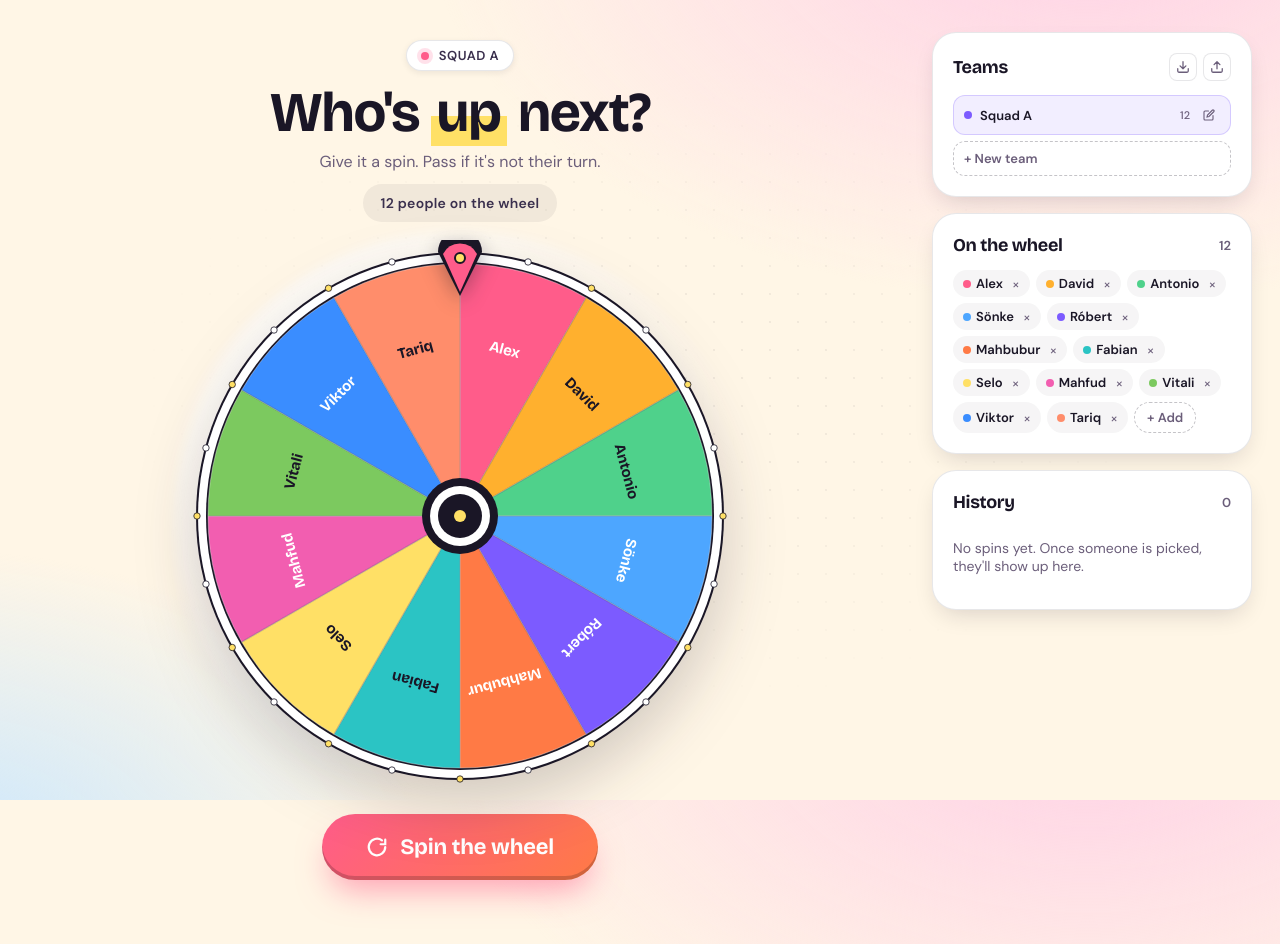
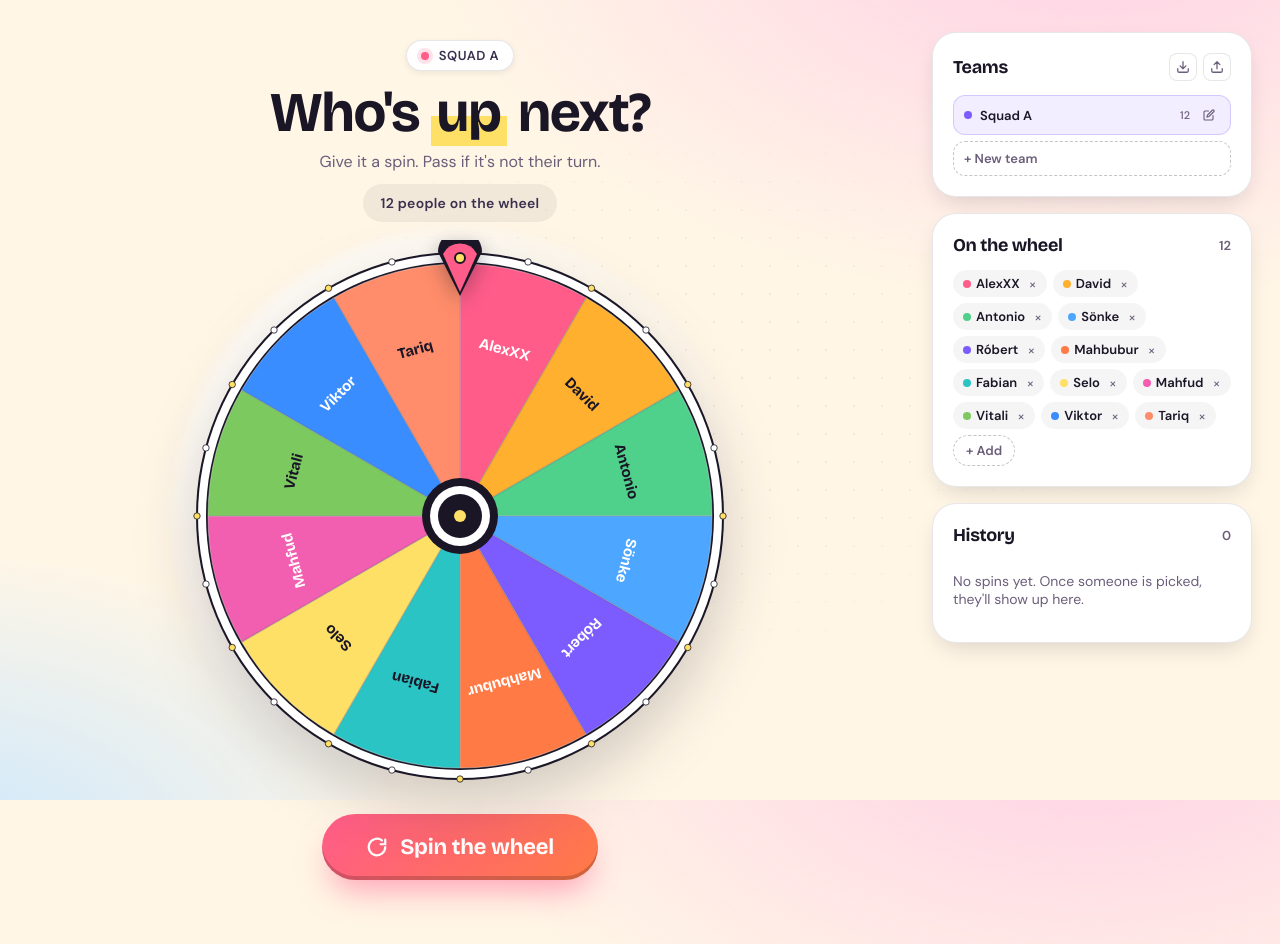
Before and after one commit to jomavazquez/daily-roulette, a React (Vite) app: page / in a window 1280 px wide. Built offline with nearby package versions, Linux system fonts and the light colour scheme.

Commit message:
New member

```diff
--- a/src/features/roulette/storage.js
+++ b/src/features/roulette/storage.js
@@ -1,7 +1,7 @@
 const KEY = 'team-roulette-teams';
 
 const DEFAULT_TEAMS = [
-  { id: 'team-1', name: 'Squad A', names: ['Alex', 'David', 'Antonio', 'Sönke', 'Róbert', 'Mahbubur', 'Fabian', 'Selo', 'Mahfud', 'Vitali', 'Viktor', 'Tariq'] },
+  { id: 'team-1', name: 'Squad A', names: ['AlexXX', 'David', 'Antonio', 'Sönke', 'Róbert', 'Mahbubur', 'Fabian', 'Selo', 'Mahfud', 'Vitali', 'Viktor', 'Tariq'] },
 ];
 
 export const loadTeams = () => {
```
